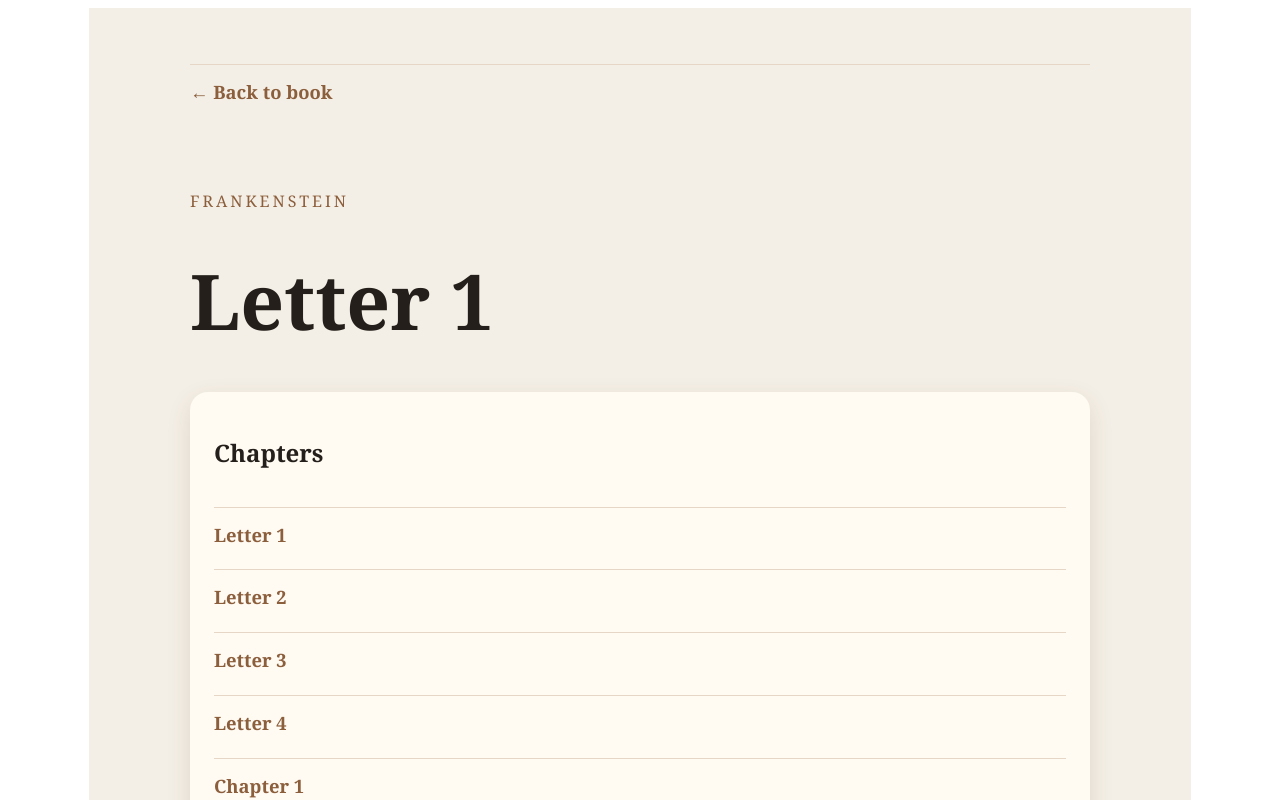
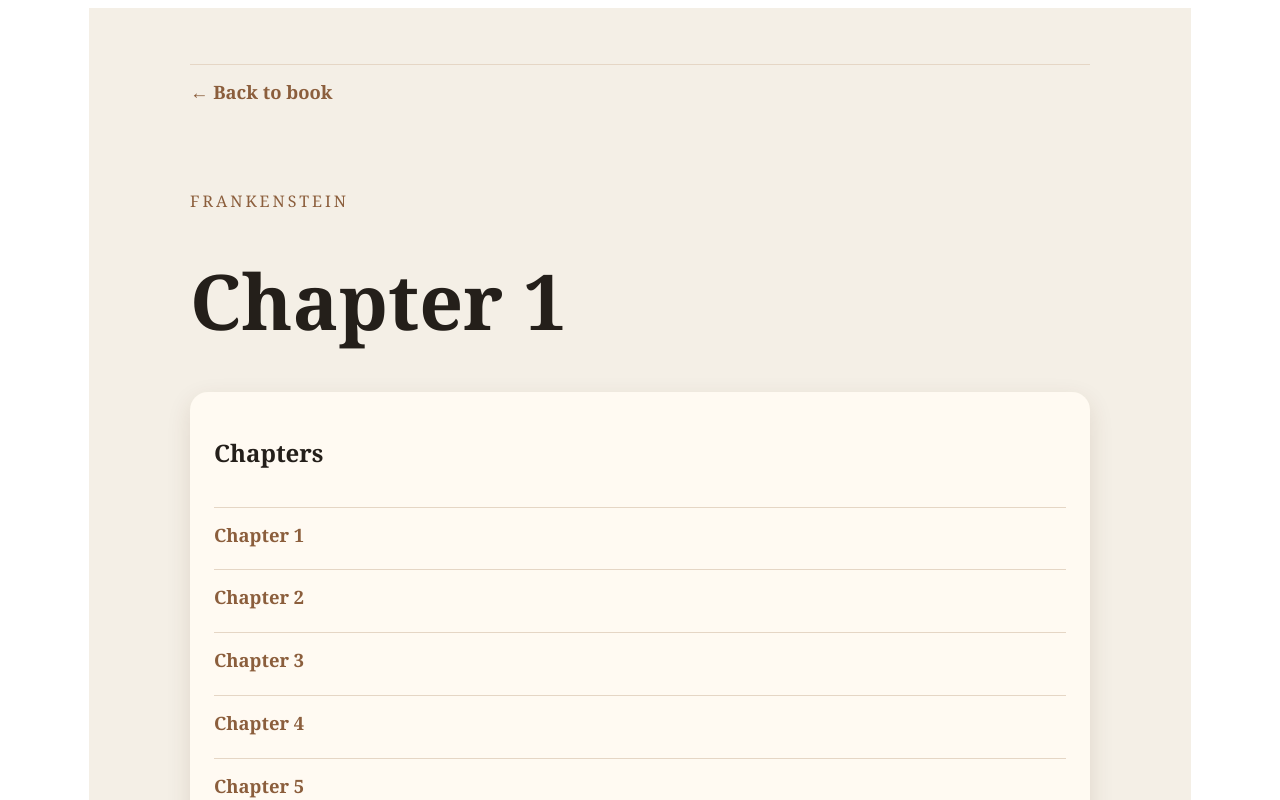
Before and after one commit to thirihtetmgn585-dot/my-project, a Next.js app: page /books/1/read in a window 1280 px wide. Shown: the top 800 px of the page. Built offline with nearby package versions, Linux system fonts and the light colour scheme.

Commit message:
Match Frankenstein chapters to standard catalog UI

```diff
--- a/app/books/[bookId]/read/page.tsx
+++ b/app/books/[bookId]/read/page.tsx
@@ -3,19 +3,14 @@ import Link from "next/link";
 export const instant = false;
 
 const chapters = [
-  ["letter-1", "Letter 1"], ["letter-2", "Letter 2"], ["letter-3", "Letter 3"], ["letter-4", "Letter 4"],
   ...Array.from({ length: 24 }, (_, index) => [`chapter-${index + 1}`, `Chapter ${index + 1}`]),
 ];
-
-const sourcePages: Record<string, string> = {
-  "letter-1": "01-letter-1", "letter-2": "02-letter-2", "letter-3": "03-letter-3", "letter-4": "04-letter-4",
-};
 
 export default async function FrankensteinReader({ params, searchParams }: { params: Promise<{ bookId: string }>; searchParams: Promise<{ chapter?: string }> }) {
   const { bookId } = await params;
   const { chapter = "letter-1" } = await searchParams;
   const selected = chapters.find(([id]) => id === chapter) ?? chapters[0];
-  const source = sourcePages[chapter] ?? `05-chapter-${chapter.replace("chapter-", "")}`;
+  const source = `05-chapter-${chapter.replace("chapter-", "")}`;
   const sourceUrl = `https://dcnb.github.io/frankenstein/essay/${source}.html`;
 
   return (
--- a/app/data/books.ts
+++ b/app/data/books.ts
@@ -5,7 +5,6 @@ import timeMachineChapters from "./time-machine-chapters.json";
 import prideAndPrejudiceChapters from "./pride-and-prejudice-chapters.json";
 
 const frankensteinChapters = [
-  ...Array.from({ length: 4 }, (_, index) => ({ id: `letter-${index + 1}`, title: `Letter ${index + 1}`, parts: [] })),
   ...Array.from({ length: 24 }, (_, index) => ({ id: `chapter-${index + 1}`, title: `Chapter ${index + 1}`, parts: [] })),
 ];
 
@@ -60,7 +59,7 @@ export const books: Book[] = [
     translator: "Public-domain English original",
     genre: "Horror",
     description:
-      "A public-domain Gothic classic. Letters and all 24 chapters are available in the Booklish reader.",
+      "A public-domain Gothic classic. All 24 chapters are available in the Booklish reader.",
     cover: "https://covers.openlibrary.org/b/isbn/0486282112-M.jpg",
     status: "available",
     chapters: frankensteinChapters,
```
